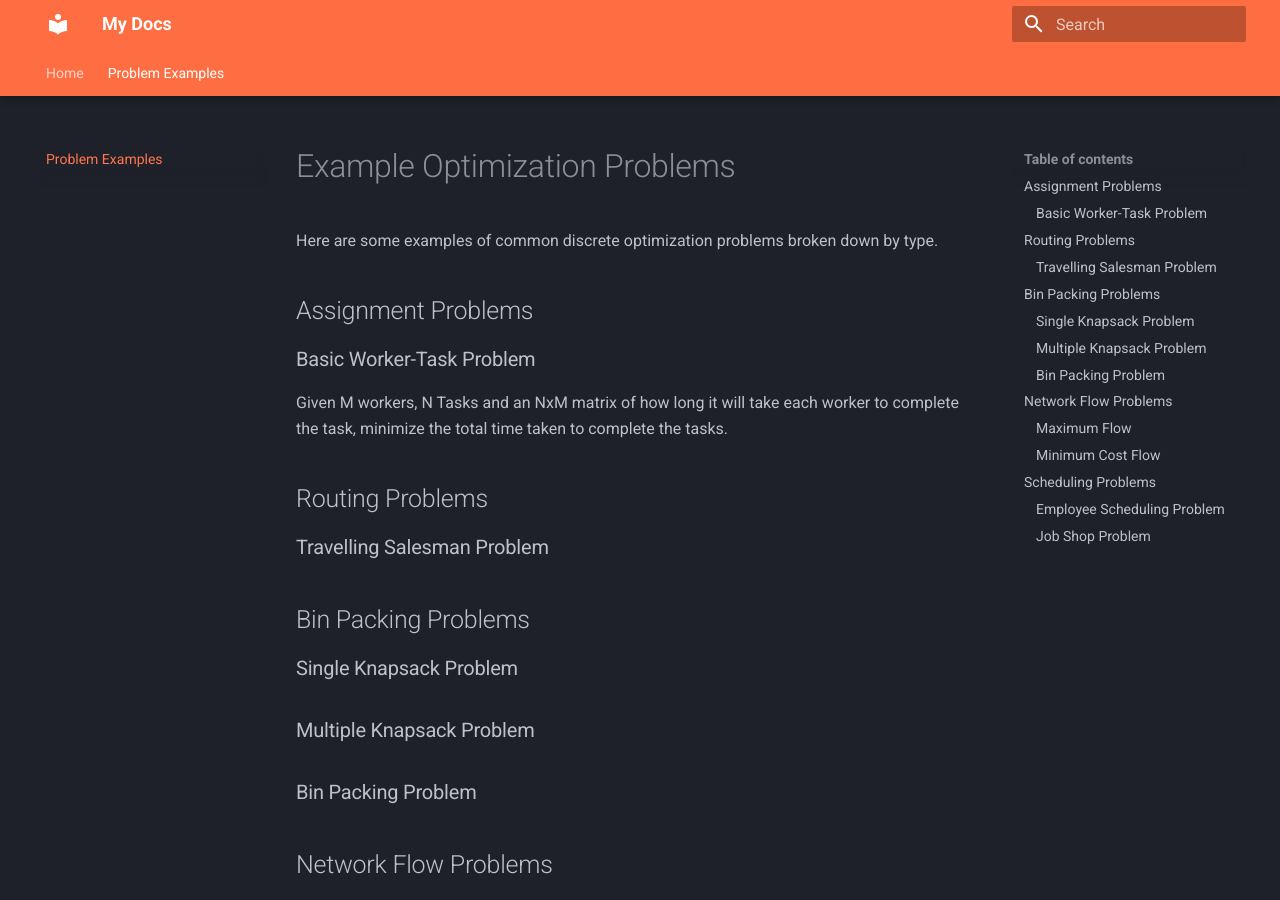
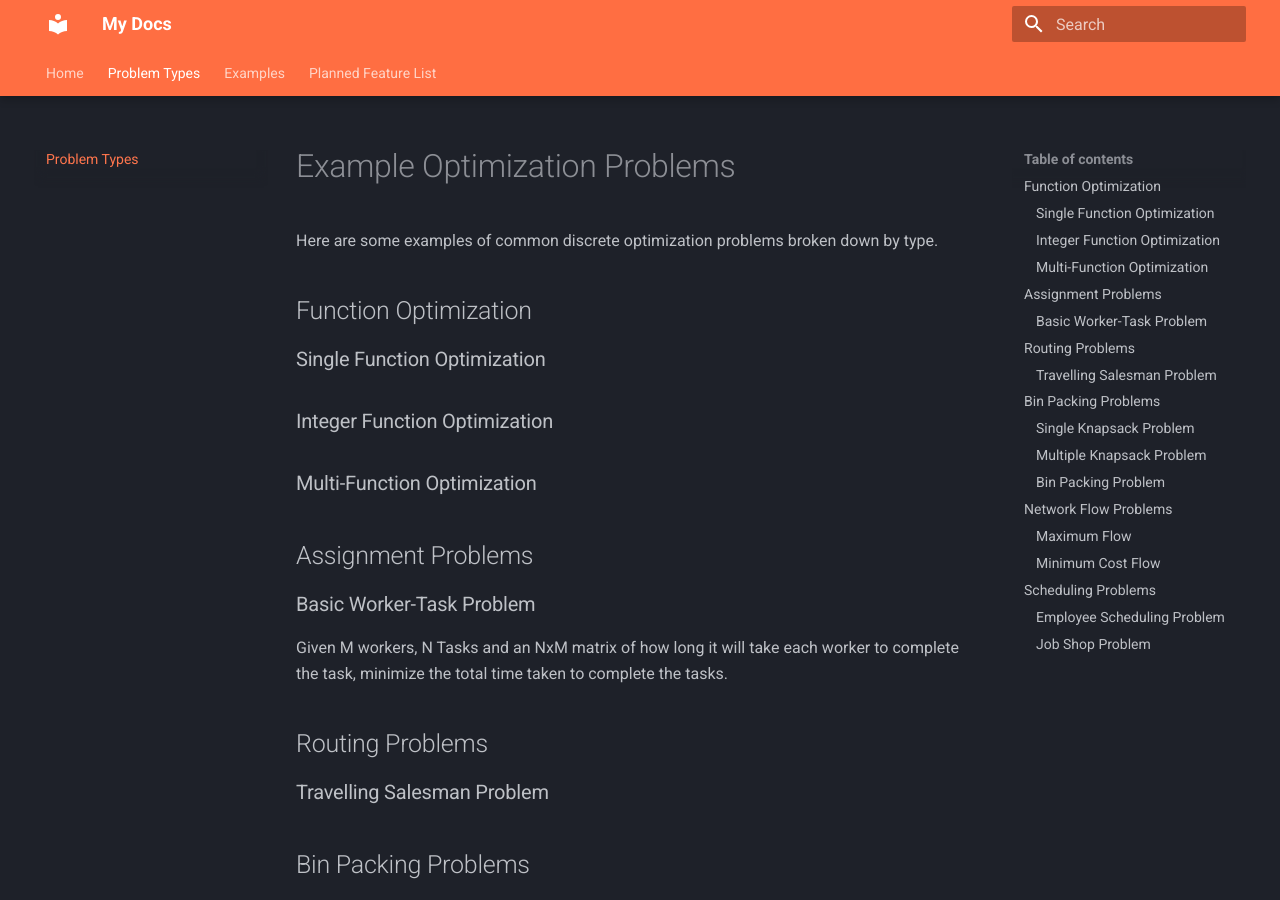
Before and after one commit to ccastleberry/gattaca, an MkDocs documentation site: the page built from docs/problem_types.md, in a window 1280 px wide and 900 px high. Built offline with MkDocs 1.6.1 and Material for MkDocs 9.7.7, drawn with Linux system fonts in a browser that asks for light colours.

Commit message:
single function optimization is now working

```diff
--- a/docs/problem_types.md
+++ b/docs/problem_types.md
@@ -1,5 +1,11 @@
 # Example Optimization Problems
 Here are some examples of common discrete optimization problems broken down by type.
+
+## Function Optimization
+
+### Single Function Optimization
+### Integer Function Optimization
+### Multi-Function Optimization
 
 ## Assignment Problems
 
--- a/mkdocs.yml
+++ b/mkdocs.yml
@@ -3,7 +3,11 @@ site_name: My Docs
 
 nav:
   - Home: index.md
-  - Problem Examples: problem_types.md
+  - Problem Types: problem_types.md
+  - Examples:
+      - Function Optimization:
+          - Single Function Optimization: examples/function_optimization/single_function_optimization.md
+  - Planned Feature List: feature_list.md
 
 
 theme:
@@ -11,7 +15,23 @@ theme:
   features:
     - navigation.tabs
     - navigation.tabs.sticky
+    - content.code.annotate
   palette:
     scheme: slate
     primary: deep orange
     accent: teal
+
+markdown_extensions:
+  - pymdownx.arithmatex:
+      generic: true
+  - pymdownx.highlight:
+      anchor_linenums: true
+  - pymdownx.inlinehilite
+  - pymdownx.snippets
+  - pymdownx.superfences
+
+
+extra_javascript:
+  - javascripts/mathjax.js
+  - https://polyfill.io/v3/polyfill.min.js?features=es6
+  - https://cdn.jsdelivr.net/npm/mathjax@3/es5/tex-mml-chtml.js
--- a/pyproject.toml
+++ b/pyproject.toml
@@ -8,6 +8,7 @@ readme = "README.md"
 
 [tool.poetry.dependencies]
 python = "^3.11"
+rich = "^12.6.0"
 
 
 [tool.poetry.group.dev.dependencies]
@@ -19,6 +20,7 @@ flake8 = "^6.0.0"
 mypy = "^0.991"
 isort = "^5.10.1"
 bumpver = "^2022.1120"
+jupyterlab = "^3.5.2"
 
 [build-system]
 requires = ["poetry-core"]
```
Also changed, not shown: Taskfile.yaml (+8 -5 lines), docs/examples/function_optimization/single_function_optimization.md (added, +7 -0 lines), docs/examples/index.md (added, +3 -0 lines), docs/feature_list.md (added, +11 -0 lines), docs/index.md (+1 -1 lines), docs/javascript/mathjax.js (added, +16 -0 lines), 6 other files.
